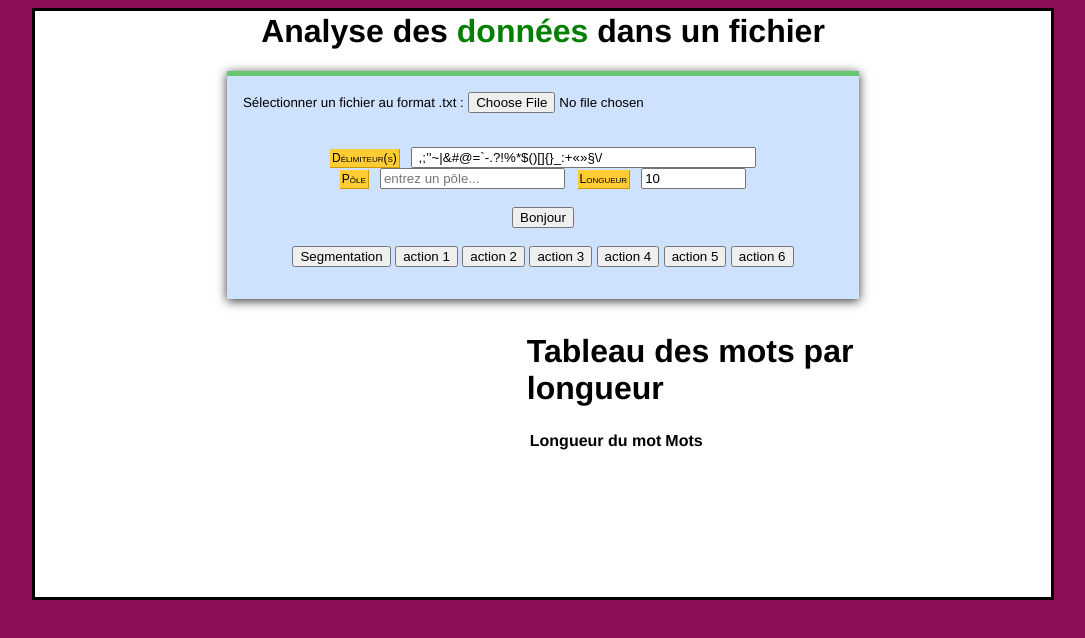
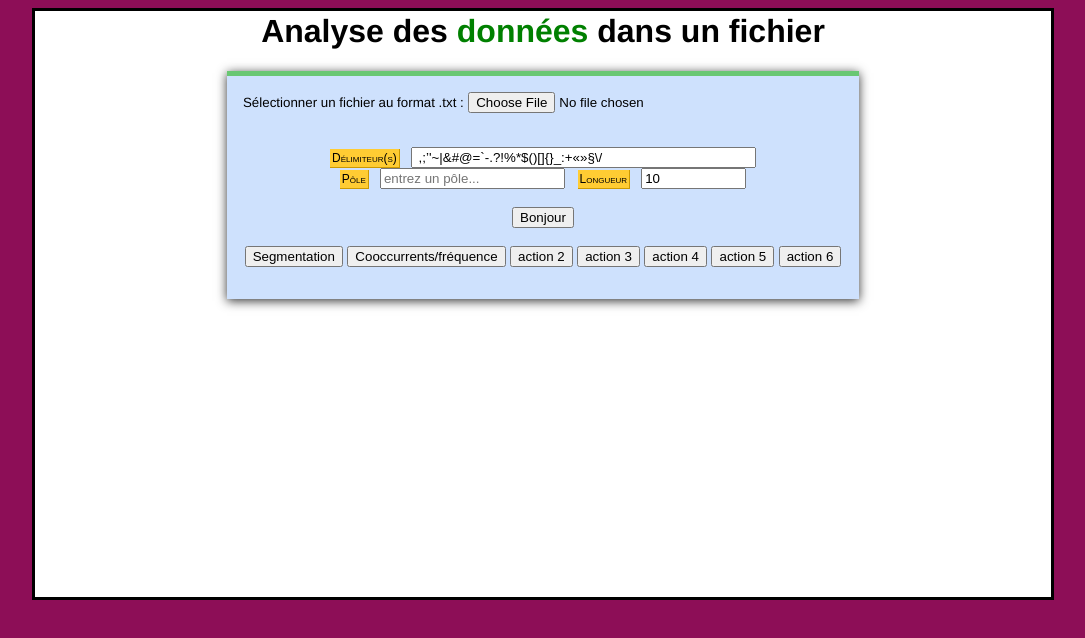
Before and after one commit to AUDIAU/ProgrammationHN, a plain HTML site: page assets/devoirs/readerfile.html in a window 1280 px wide. Shown: the whole page, without its empty margins (102-1187 px from the left). Drawn offline with Linux system fonts and the light colour scheme.

Commit message:
Update readerfile.html

```diff
--- a/assets/devoirs/readerfile.html
+++ b/assets/devoirs/readerfile.html
@@ -46,7 +46,7 @@
                     <br />
                     <br />
                     <button class="submit" id="segmentButton" onclick="segmentation_mots()"><span>Segmentation</span></button>
-                    <button class="submit" onclick="alert('Je ne fais rien, changez-moi !');"><span>action 1</span></button>
+                    <button class="submit" id="cooccurrence" onclick="calculaffichagecooccurrences()"><span>Cooccurrents/fréquence</span></button>
                     <button class="submit" onclick="alert('Je ne fais rien, changez-moi !')"><span>action 2</span></button>
                     <button class="submit" onclick="alert('Je ne fais rien, changez-moi !')"><span>action 3</span></button>
                     <button class="submit" onclick="alert('Je ne fais rien, changez-moi !')"><span>action 4</span></button>
@@ -58,19 +58,7 @@
             <br />
             <div id="Global">
                 <div id="fileDisplayArea"></div>
-                <div id="page_analysis">
-                    <h1>Tableau des mots par longueur</h1>
-                    <table id="tableau_mots">
-                        <thead>
-                            <tr>
-                                <th>Longueur du mot</th>
-                                <th>Mots</th>
-                            </tr>
-                        </thead>
-                        <tbody id="tableau_body">
-                        </tbody>
-                    </table>
-                </div>
+                <div id="page_analysis"></div>
             </div>
         </div>
     </div>
```
